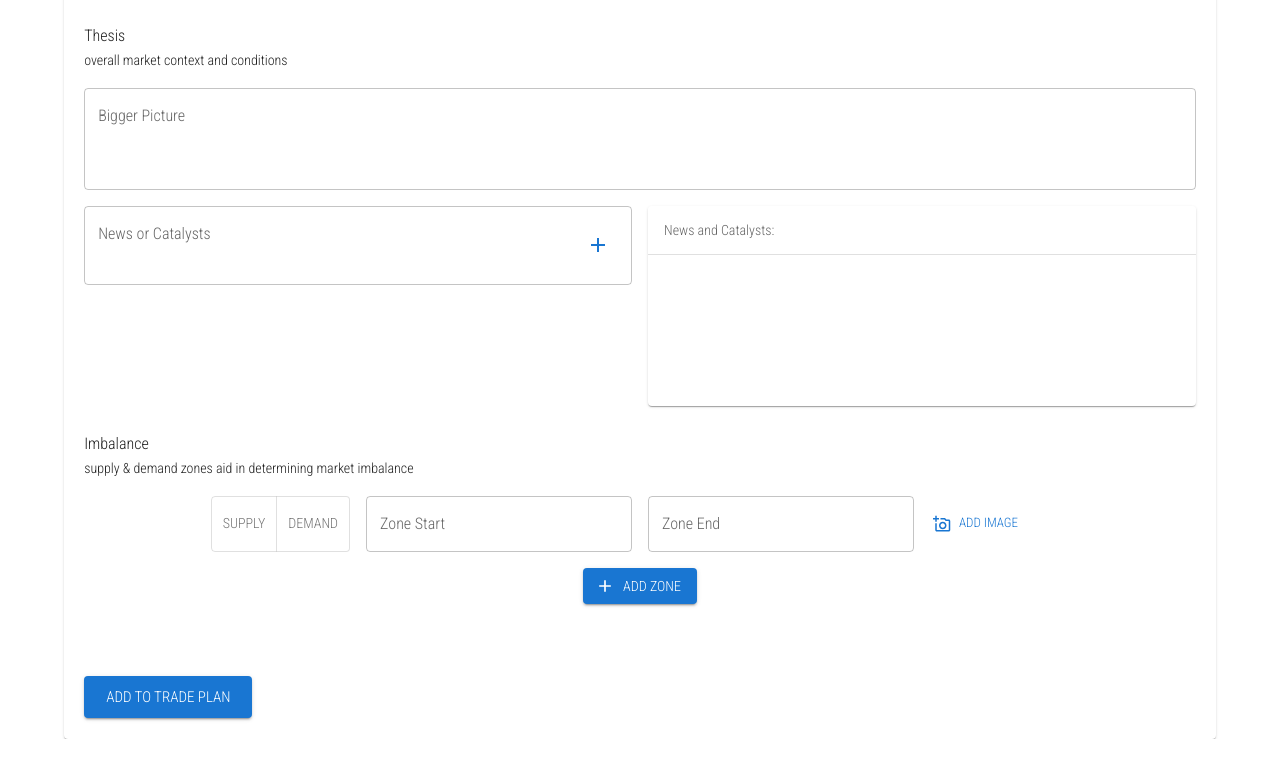
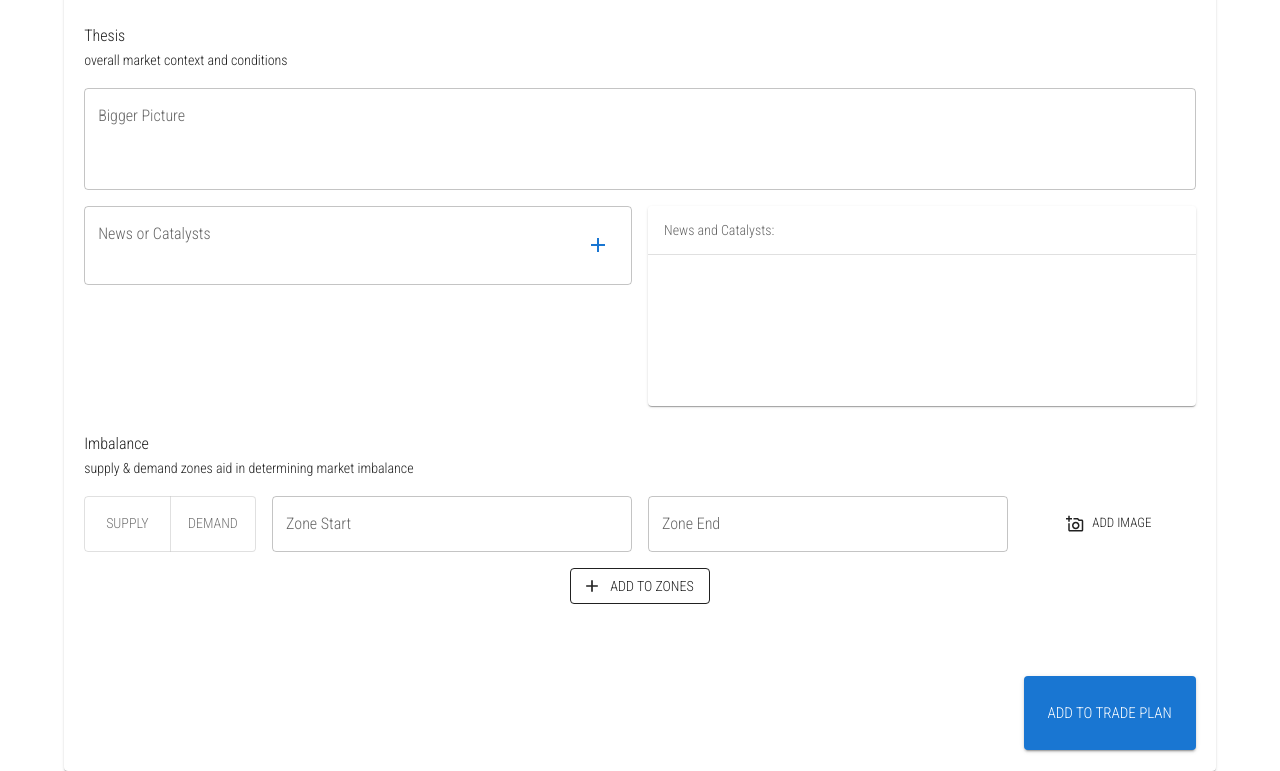
Before and after one commit to oze4/LibreTrader, a React app in the folder frontend/: page /planner in a window 1280 px wide. Shown: the part 294-1065 px from the top of the page. Before the commit the page ends 1033 px from the top, so only its background shows below. Built offline with nearby package versions, Linux system fonts and the light colour scheme.

Commit message:
chore(frontend): clean up styling

```diff
--- a/frontend/src/components/Topbar/index.js
+++ b/frontend/src/components/Topbar/index.js
@@ -89,7 +89,7 @@ export default function TopbarResponsive(props) {
               ))}
             </Menu>
           </Box>
-          {/* HIDDEN UNLESS ON SMALL SCREEN */}
+
           <Typography variant="h6" noWrap component="div" sx={{ flexGrow: 1, display: { xs: "flex", md: "none" } }}>
             LibreTrader
           </Typography>
--- a/frontend/src/components/TradePlanForm/index.js
+++ b/frontend/src/components/TradePlanForm/index.js
@@ -168,8 +168,9 @@ export default function TradePlan({ onSubmit }) {
           <Typography variant="subtitle1">Imbalance</Typography>
           <Typography variant="subtitle2">supply &amp; demand zones aid in determining market imbalance</Typography>
         </Grid>
-        <Grid item xs={4} md={3} container justifyContent="flex-end">
+        <Grid item xs={12} md={2} container>
           <ToggleButtonGroup
+            fullWidth
             color={zoneType === "supply" ? "error" : "success"}
             value={zoneType}
             exclusive
@@ -179,7 +180,7 @@ export default function TradePlan({ onSubmit }) {
             <ToggleButton value="demand">Demand</ToggleButton>
           </ToggleButtonGroup>
         </Grid>
-        <Grid item xs={12} md={3}>
+        <Grid item xs={6} md={4}>
           <TextField
             fullWidth
             value={zoneStart}
@@ -188,7 +189,7 @@ export default function TradePlan({ onSubmit }) {
             placeholder="zone start price"
           />
         </Grid>
-        <Grid item xs={12} md={3}>
+        <Grid item xs={6} md={4}>
           <TextField
             fullWidth
             value={zoneEnd}
@@ -197,12 +198,14 @@ export default function TradePlan({ onSubmit }) {
             placeholder="zone end price"
           />
         </Grid>
-        <Grid item xs={12} md={3} container justifyContent="left">
+        <Grid item xs={6} md={2} container>
           <FileUploadButton
             title="ADD IMAGE"
             ButtonProps={{
+              fullWidth: true,
               variant: "text",
               size: "small",
+              color: "inherit",
               startIcon: <AddAPhotoOutlinedIcon />,
             }}
             InputProps={{
@@ -214,16 +217,16 @@ export default function TradePlan({ onSubmit }) {
         </Grid>
         <Grid item xs={12} container justifyContent="center">
           <Grid item>
-            <Button variant="contained" fullWidth startIcon={<AddIcon />}>
-              Add Zone
+            <Button color="inherit" variant="outlined" fullWidth startIcon={<AddIcon />}>
+              ADD TO ZONES
             </Button>
           </Grid>
         </Grid>
         {/* END SUPPLY AND DEMAND ZONES */}
 
-        <Grid item xs={12} marginTop="7vh">
-          <Button variant="contained" size="large" onClick={() => onSubmit(state)}>
-            Add To Trade Plan
+        <Grid item xs={12} marginTop="7vh" container justifyContent="flex-end">
+          <Button variant="contained" size="large" sx={{ padding: "1.5rem" }} onClick={() => onSubmit(state)}>
+            ADD TO TRADE PLAN
           </Button>
         </Grid>
       </Grid>
--- a/frontend/src/theme/themes.js
+++ b/frontend/src/theme/themes.js
@@ -72,7 +72,7 @@ export const lightMode = {
     MuiTable: {
       size: "small",
     },
-  },
+  }
 };
 
 export const darkMode = {
@@ -150,4 +150,21 @@ export const darkMode = {
   typography: {
     fontFamily: "Roboto Condensed",
   },
+  components: {
+    MuiOutlinedInput: {
+      styleOverrides: {
+        root: {
+          color: "white"
+        }
+      }
+    },
+    MuiAppBar: {
+      styleOverrides: {
+        root: {
+          backgroundColor: "#424242",
+          color: "#fff",
+        },
+      },
+    },
+  },
 };
```
